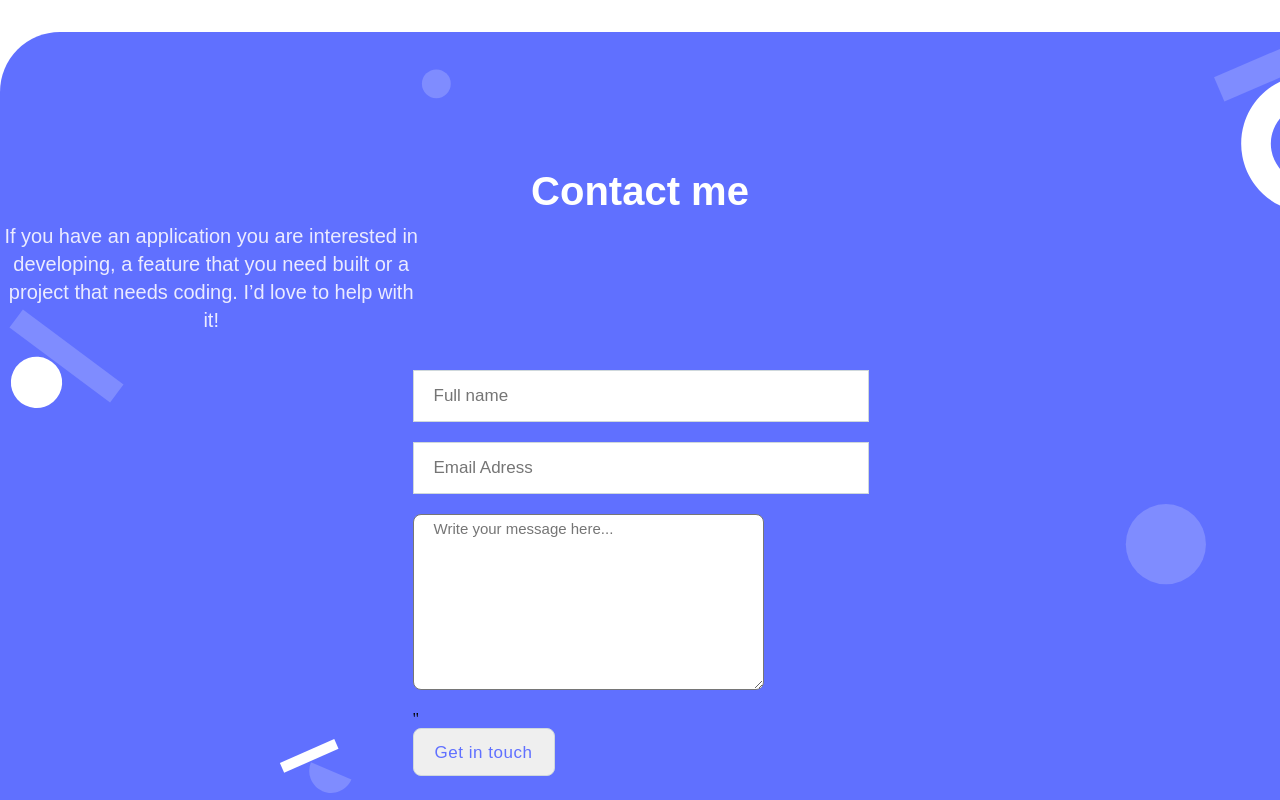
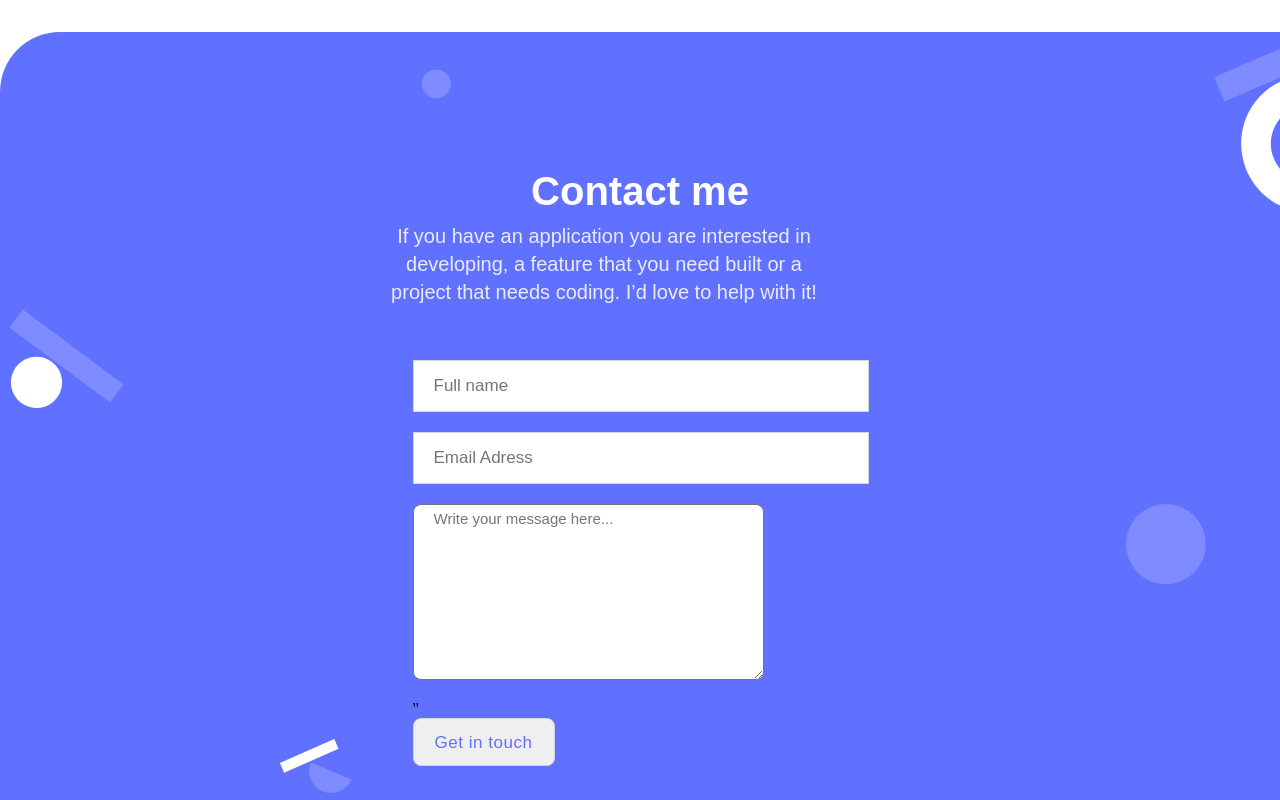
Before and after one commit to rbd3/Andry, a plain HTML site: page index.html in a window 1280 px wide. Shown: the part 3049-3849 px from the top of the page. Drawn offline with Linux system fonts and the light colour scheme.

Commit message:
Fix style error

```diff
--- a/style.css
+++ b/style.css
@@ -1061,7 +1061,10 @@ ul{
   }
 
   .contact-text {
-    width: 33%;
+    width: 35%;
+    height: 102px;
+    top: 68px;
+    margin-left: 380px;
   }
 
   form {
```
